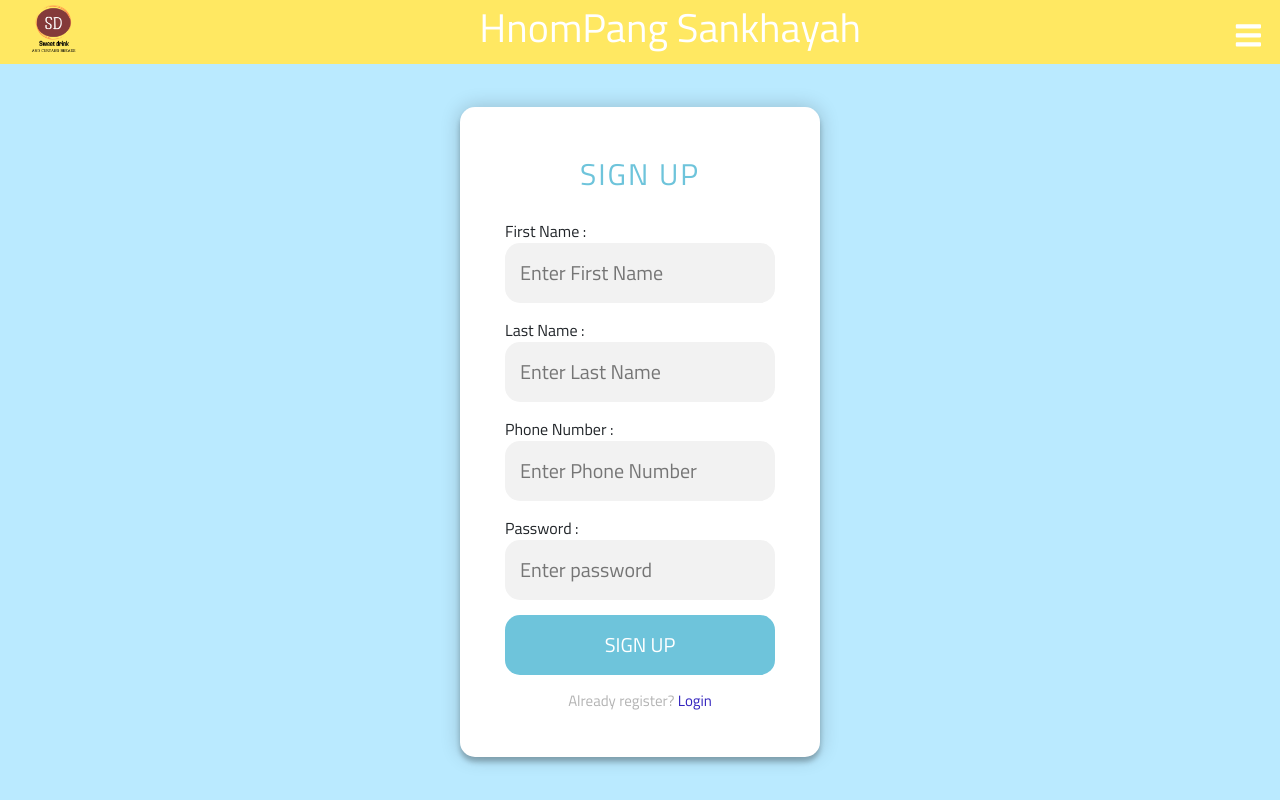
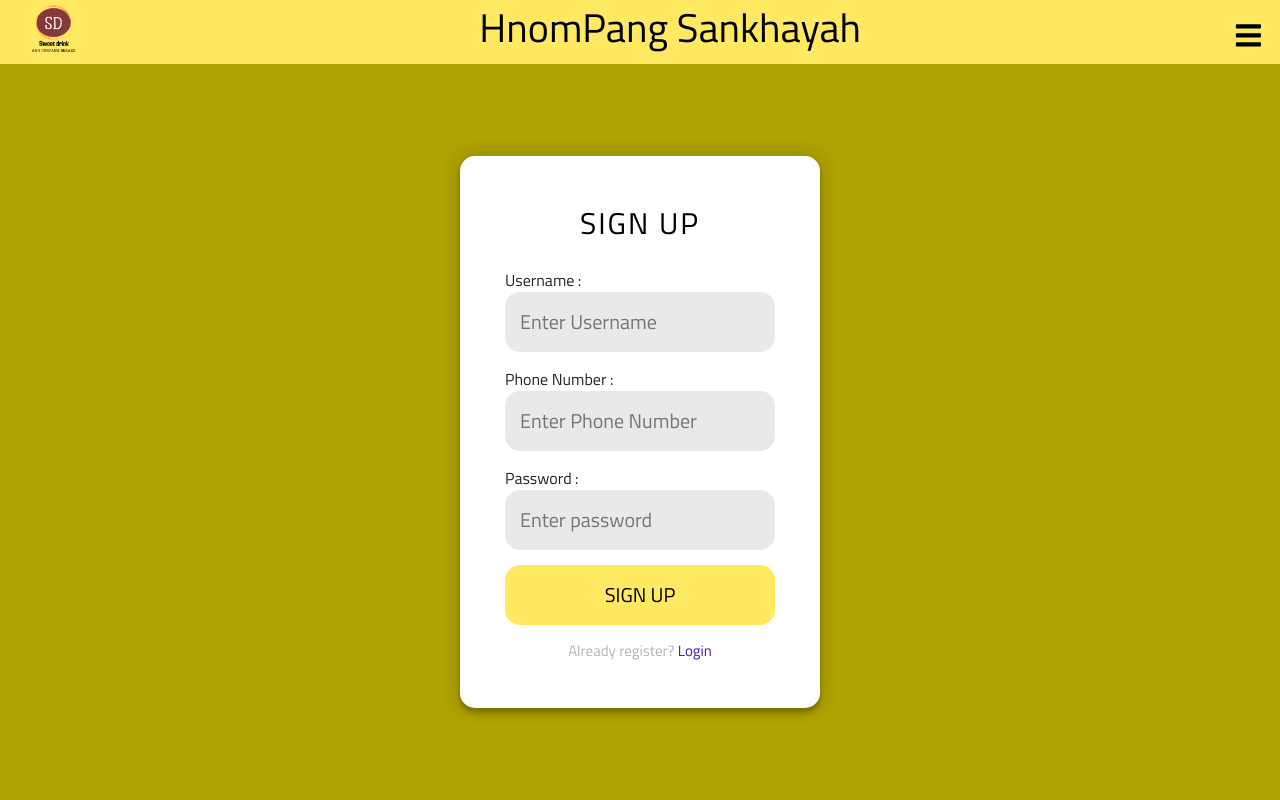
Before and after one commit to Weerapas/.SE-project-66, a React (Create React App) app in the folder client/: page /Register in a window 1280 px wide. Built offline with nearby package versions, Linux system fonts and the light colour scheme.

Commit message:
Contact changed
change contact to tel number and open time
some coloring and page

```diff
--- a/client/src/Component/Contact.js
+++ b/client/src/Component/Contact.js
@@ -5,20 +5,19 @@ import '../Styles/Contact.css';
 import {FaLine} from "react-icons/fa";
 export default function Contact() {
     return (
-        <div class="headerbg">
+    <div class="headerbg">
         <div class="container">
+
             <div class="information">
-                <a  href="#">แอด ไลน์กันเลย</a>
+                <a  href="#">ติดต่อสอบถาม โทร  </a>
+                <a> 0989898989</a>
             </div>
 
-            <div class="QR_code">
-              <img
-                  src="https://drive.google.com/uc?export=view&id=1J0RVrMiGMFOcLVT_oqDMQGFl8qHi9gop"
-                  alt=""
-                  >
-              </img>
+            <div class="information">
+                <a> หน้าร้านเปิดทุกวันเวลา 8:00am - 10:00pm  </a>
             </div>
+
         </div>
-      </div>
+    </div>
     );
 }
--- a/client/src/Component/Navbar.js
+++ b/client/src/Component/Navbar.js
@@ -18,8 +18,8 @@ function Navbar() {
 				return(
 
 					<nav ref={navRef}>
-					<a href="/Manage_book">จัดการหนังสือ</a>
-					<a href="/Add_book">เพิ่มหนังสือ</a>
+					<a href="/Manage_book">จัดการสินค้า</a>
+					<a href="/Add_book">เพิ่มสินค้า</a>
 					<a href="/Manage_order">จัดการออเดอร์</a>
 
 					<a href="/Userpage">{sessionStorage.getItem("usernamelogin")}</a>
@@ -58,7 +58,7 @@ function Navbar() {
 		else{
 			return(
 				<nav ref={navRef}>
-				<a href="/Book_shelf">หนังสือ</a>
+				<a href="/Book_shelf">สินค้า</a>
 				<a href="/Contact">ติดต่อ</a>
 				<a href="/login">การสั่งซื้อ</a>
 				<a href="/login">ตะกร้าสินค้า</a>
--- a/client/src/Component/Register.js
+++ b/client/src/Component/Register.js
@@ -5,17 +5,14 @@ import { Link,useNavigate } from "react-router-dom";
 import "../Styles/login.css";
 
 export default function Register(){
-    const [Fist_name,setFist_name] = useState("");
-    const [Last_name,setLast_name] = useState("");
-    const [Phone,setPhone] = useState("");
+    const [username,setusername] = useState("");
+    const [phone,setPhone] = useState("");
     const [password,setpassword] = useState("");
     const navigate = useNavigate();
 
     const addcustomer =()=>{
         Axios.post('http://localhost:3001/Register',{
-            Fist_name : Fist_name,
-            Last_name : Last_name,
-            Phone : Phone,
+            username : username,
             password : password
         }).then( (Response) =>{
             if (Response.data === "Values inserted"){
@@ -34,23 +31,15 @@ export default function Register(){
          <div class="form">
          <form ></form>
             <div class='topic'>SIGN UP</div>
-            <div className='text'>First Name : </div>
+            <div className='text'>Username : </div>
                       <input
                           type='text'
-                          placeholder='Enter First Name'
+                          placeholder='Enter Username'
                           onChange={(event) =>{
-                                setFist_name(event.target.value)
+                            setusername(event.target.value)
                           }}
                       />
-            <div className='text'>Last Name : </div>
-                      <input
-                          type='text'
 
-                          placeholder='Enter Last Name'
-                          onChange={(event) =>{
-                            setLast_name(event.target.value)
-                          }}
-                      />
             <div className='text'>Phone Number : </div>
                       <input
                           type='text'
--- a/client/src/Component/Userpage.js
+++ b/client/src/Component/Userpage.js
@@ -5,32 +5,28 @@ import { Link ,useParams,useNavigate} from 'react-router-dom';
 import "../Styles/Userpage.css";
 
 export default function Userpage() {
-    const [Fist_name,setFist_name] = useState("");
-    const [Last_name,setLast_name] = useState("");
-    const Phone = sessionStorage.getItem("Phone");
+    const [username,setusername] = useState("");
+    // const [Last_name,setLast_name] = useState("");
+    // const Phone = sessionStorage.getItem("Phone");
     const navigate = useNavigate();
 
     const getuserinfo = () =>{
         Axios.post('http://localhost:3001/Get_user',{
-            Phone : Phone
+            username : username
         }).then((Response) => {
-            setFist_name(Response.data[0].Fist_name);
-            setLast_name(Response.data[0].Last_name);
-
+            setusername(Response.data[0].username);
         });
     }
     const logout = () =>{
-        sessionStorage.setItem("usernamelogin","null");
+      sessionStorage.setItem("usernamelogin","null");
       sessionStorage.setItem("login_status","false");
       sessionStorage.setItem("role","null");
-      sessionStorage.setItem("Phone","null")
       navigate('/login', { replace: true });
-        window.location.reload(false);
+      window.location.reload(false);
     }
 
     React.useEffect(() => {
         getuserinfo()
-
     },[]);
 
     return(
@@ -39,13 +35,7 @@ export default function Userpage() {
             <h1>User Infomation</h1>
 
             <div className='Userinfocontainer'>
-                    <p>ชื่อ : {Fist_name}</p>
-            </div>
-            <div className='Userinfocontainer'>
-                    <p>นามสกุล : {Last_name}</p>
-            </div>
-            <div className='Userinfocontainer'>
-                    <p>เบอร์โทร : {Phone}</p>
+                    <p>Username : {username}</p>
             </div>
             <div className='LogoutButton'>
                 <Link to={'/login'}><button className="button-29" onClick={logout}>Logout</button></Link>
--- a/client/src/Styles/Userpage.css
+++ b/client/src/Styles/Userpage.css
@@ -1,13 +1,13 @@
 .Userinfobg{
     margin-left: 25%;
     margin-top: 30px;
-    background-color: #6EC4DB;
+    background-color: rgba(254, 254, 153, 0.908);
     border-radius: 10px;
     height: 400px;
     width: 50%;
 }
 .Userinfobg h1{
-    color:rgb(255, 255, 255);
+    color:rgb(0, 0, 0);
     margin-top : 30px;
 }
 .Userinfocontainer{
@@ -20,14 +20,14 @@
     justify-items: left;
     justify-content: left;
     padding: 30px 30px;
-    color: rgb(255, 255, 255);
+    color: rgb(0, 0, 0);
 
 }
 .Userinfobg p{
     text-align: left;
 }
 .Userinformation{
-    color: rgb(255, 255, 255);
+    color: rgb(0, 0, 0);
     width: auto;
 }
 .LogoutButton{
--- a/client/src/Styles/login.css
+++ b/client/src/Styles/login.css
@@ -1,7 +1,7 @@
 .box{
   margin-top: 0px;
   height: 92vh;
-  background-color: rgb(186, 234, 255);
+  background-color: rgb(176, 162, 0);
   display: flex;
 justify-content: center;
 align-items: center;
@@ -18,7 +18,7 @@ align-items: center;
 }
 .form input {
   outline: 0;
-  background: #f2f2f2;
+  background: #e9e9e9;
   width: 100%;
   border: 0;
   margin: 0 0 15px;
@@ -31,11 +31,11 @@ align-items: center;
 .form button {
   text-transform: uppercase;
   outline: 0;
-  background: #6EC4DB;
+  background: #ffe862;
   width: 100%;
   border: 0;
   padding: 15px;
-  color: #FFFFFF;
+  color: #000000;
   font-size: 20px;
   border-radius:15px;
   -webkit-transition: all 0.3 ease;
@@ -43,7 +43,7 @@ align-items: center;
   cursor: pointer;
 }
 .form button:hover,.form button:active,.form button:focus {
-  background: #2957d6;
+  background: #c5a800;
 }
 .form .message {
   margin: 15px 0 0;
@@ -57,7 +57,7 @@ align-items: center;
 }
 .topic{
   font-size: 30px;
-  color: #6EC4DB;
+  color: #000000;
   letter-spacing: 2px;
   text-align: center;
   margin-bottom: 8%;
--- a/client/src/Styles/navbar.css
+++ b/client/src/Styles/navbar.css
@@ -13,7 +13,7 @@
 	--mainColor: #ffe862;
 	--mainColorLight: #f1ffb4;
 	--secondaryColor: #ff8383;
-	--textColor: #ffffff;
+	--textColor: #000000;
 }
 
 header {
```
Also changed, not shown: client/src/Component/Login_state.js (+0 -16 lines), 1 other file (tests, documents, lock files or other folders).
